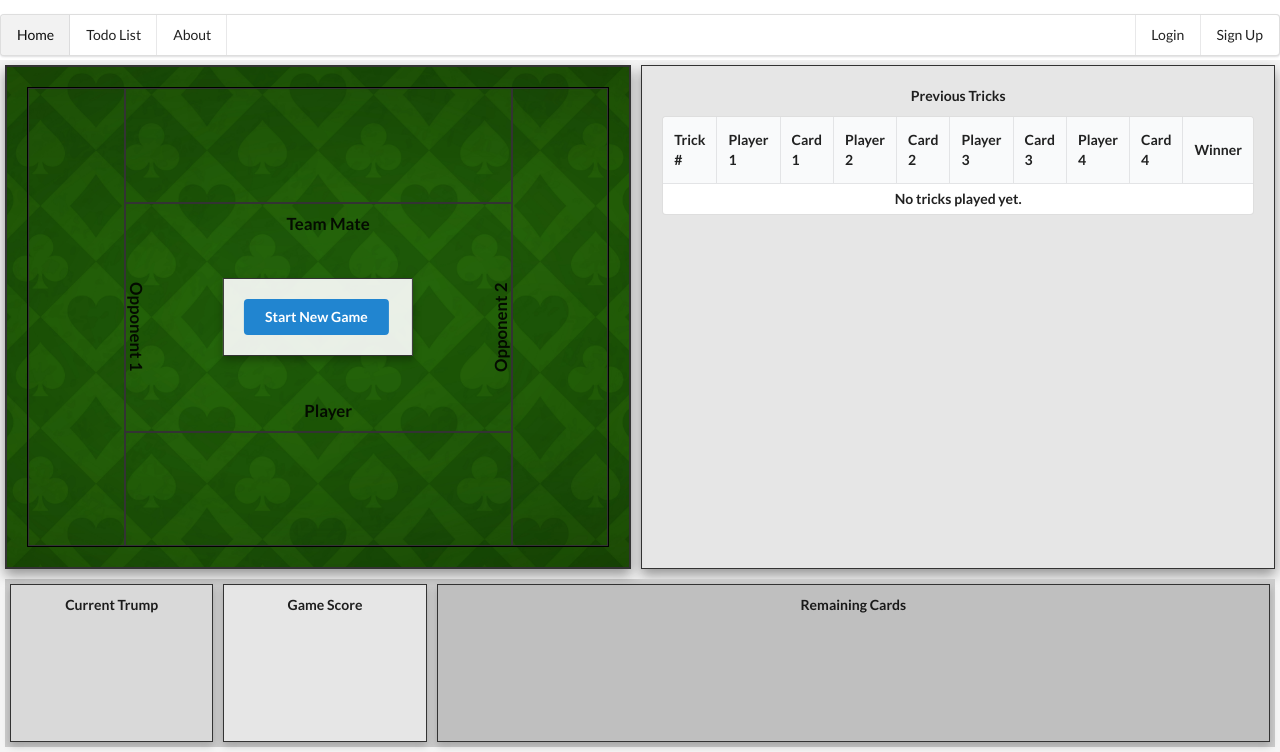
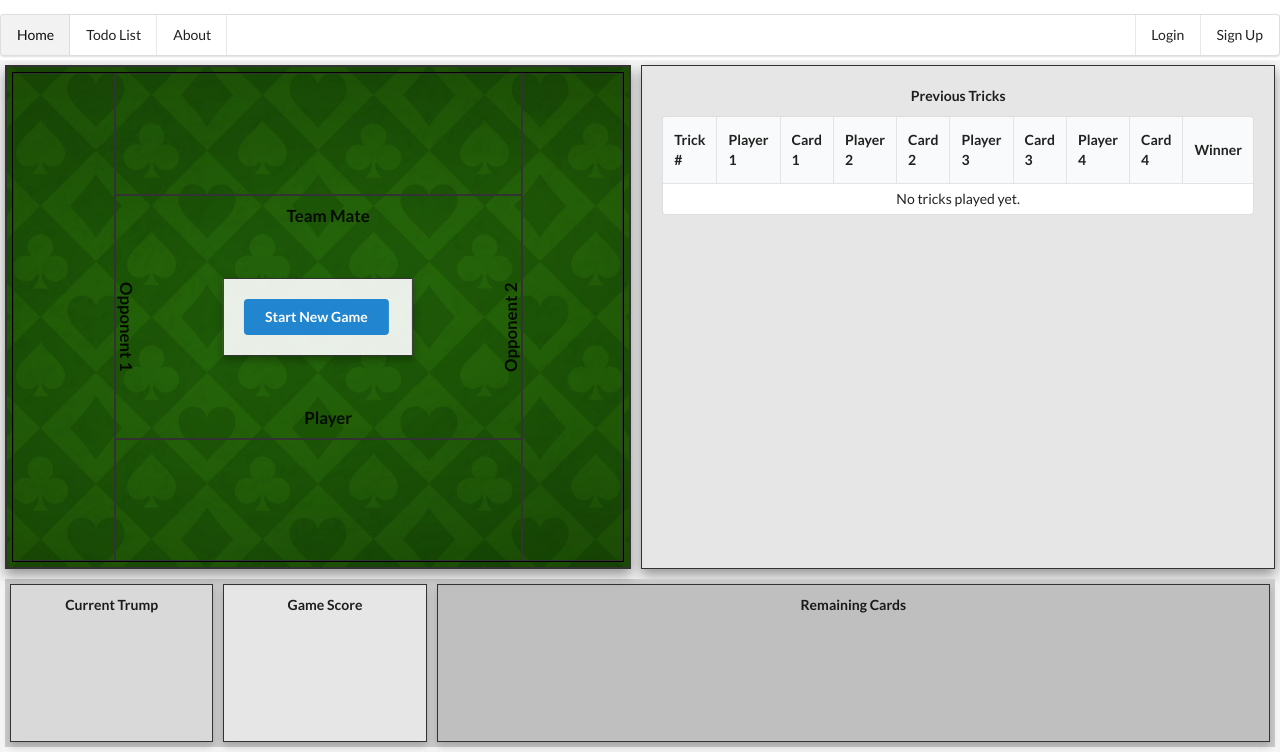
Before and after one commit to gimes28/Euchre-Project, a Django app: page / in a window 1280 px wide. Shown: the part 48-800 px from the top of the page. Run offline with Django 5.2, Linux system fonts and the light colour scheme.

Commit message:
Update UI to show high card, remove bottom row overflow, and prepare new card table css to allow playable cards.

```diff
--- a/App/euchreapp/static/css/styles.css
+++ b/App/euchreapp/static/css/styles.css
@@ -24,7 +24,7 @@
     background-position: center; /* Centers the texture */
     border: 2px solid #333333; /* Dark grey border */
     box-shadow: 0 6px 12px rgba(0, 0, 0, 0.4); /* Shadow */
-    padding: 20px;
+    padding: 5px;
     text-align: center;
 }
 
@@ -123,27 +123,31 @@
     padding: 10px;
     text-align: center;
     font-size: 1.2em;
-    font-weight: bold;
+    font-weight: normal !important;
 }
 
-.rectangle.left {
-    grid-area: left;
+.rectangle.bottom {
+    grid-area: bottom;
+    display: flex;
+    flex-direction: row;
+    justify-content: center;
+    align-items: center;
+    overflow-y: auto;
+    overflow-x: hidden;
+    height: 100%;
+    padding: 0;
 }
 
 .rectangle.top {
     grid-area: top;
-}
-
-.rectangle.center {
-    grid-area: center;
-}
-
-.rectangle.bottom {
-    grid-area: bottom;
-}
-
-.rectangle.right {
-    grid-area: right;
+    display: flex;
+    flex-direction: row;
+    justify-content: center;
+    align-items: center;
+    overflow-y: auto;
+    overflow-x: hidden;
+    height: 100%;
+    padding: 0;
 }
 
 .rectangle.center {
@@ -155,6 +159,7 @@
 
 /* Left side: Rotate cards 90 degrees to the right & align top to bottom */
 .rectangle.left {
+    grid-area: left;
     display: flex;
     flex-direction: column; /* Stacks cards vertically */
     justify-content: center; /* Aligns cards at the top */
@@ -172,6 +177,7 @@
 
 /* Right side: Rotate cards 90 degrees to the left & align top to bottom */
 .rectangle.right {
+    grid-area: right;
     display: flex;
     flex-direction: column; /* Stacks cards vertically */
     justify-content: center; /* Aligns cards at the top */
@@ -186,7 +192,6 @@
     transform: rotate(-90deg); /* Rotates cards 90° left */
     margin: -10px 0; /* Overlaps the cards to remove spacing */
 }
-
 
 .center-top-text,
 .center-bottom-text {
@@ -271,9 +276,10 @@
     margin-top: 20px;
 }
 
-/* Dealer Icon */
+/* Highlight dealer square and add icon */
 .dealer-highlight {
     position: relative;
+    border: 1.5px solid #db2828 !important;
 }
 
 .dealer-icon {
@@ -306,7 +312,8 @@
 }
 
 #previous-tricks-container {
-    max-height: 330px; /* ✅ Updated to 330px */
+    font-weight: normal; /* Make sure the table has regular font to make it easier to read */
+    max-height: 330px; /* Updated to 330px */
     overflow-y: auto;  /* Enables vertical scrolling if content overflows */
     margin-top: 10px;
 }
@@ -317,8 +324,8 @@
 }
 
 .playing-card {
-    width: 80px;  /* Adjust based on card size */
-    height: 111px;
+    width: 72px;  /* Adjust based on card size */
+    height: 100px;
     margin: 5px;
     border-radius: 8px;
     box-shadow: 2px 2px 10px rgba(0, 0, 0, 0.3);
--- a/App/euchreapp/static/js/start_game.js
+++ b/App/euchreapp/static/js/start_game.js
@@ -40,6 +40,18 @@ $(document).ready(function () {
         }
     }
 
+    function displayHighCards(response) {
+        // Display the dealt high cards
+        for (let player in response.dealt_cards) {
+            const cardContainer = $(positions[player]);
+            cardContainer.empty(); // Clear previous cards
+            let highcard = response.dealt_cards[player];
+            //console.log(highcard)
+            let imgSrc = getCardImage(highcard);
+            cardContainer.append(`<img src="${imgSrc}" class="playing-card" data-card="${highcard}" data-player="${player}">`);
+        }
+    }
+
     function revealPlayedCard(player, card) {
         let imgSrc = getCardImage(card);
         $(positions[player]).find(`[data-card='${card}']`).attr("src", imgSrc);
@@ -48,6 +60,7 @@ $(document).ready(function () {
     // Function to display the trump card modal
     function showTrumpCardDialog(card, player) {
         $("#start-game-button").hide();
+        $("#start-game-form").hide();
         $("#ok-round-button").hide();
         $("#modal-round").fadeOut();
         $("#modal-dealer").fadeOut();
@@ -134,7 +147,6 @@ $(document).ready(function () {
 
                 // Update UI with the new trump suit
                 updateTrumpDisplay(response.trump_suit);
-                // displayHumanHand(response.updated_hand);
 
                 // Hide trump modal and show round start confirmation
                 $("#modal-trump").fadeOut();
@@ -146,6 +158,42 @@ $(document).ready(function () {
             }
         });
     }
+
+    // Handle accepting the trump card
+    $("#accept-trump-button").click(function () {
+        resetPlayerHandBeforeTrump(); // Ensure UI is clear before updating
+
+        const currentPlayer = playerOrder[currentPlayerIndex];
+
+        $.ajax({
+            url: "/accept-trump/",
+            type: "POST",
+            data: { player: currentPlayer, card: gameResponse.remaining_cards[0] },
+            success: function (response) {
+                trumpSelected = true;
+                currentSuit = response.trump_suit;
+
+                // Update the trump suit display
+                updateTrumpDisplay(response.trump_suit);
+
+                // Update the player's hand in their rectangle
+                for (let card in response.updated_hand) {
+                    const cardContainer = $(positions[currentPlayer]);
+                    cardContainer.empty(); // Clear previous cards
+                    let newCard = response.updated_hand[card];
+                    console.log(newCard);
+                    let imgSrc = getCardImage(newCard);
+                    cardContainer.append(`<img src="${imgSrc}" class="playing-card" data-card="${newCard}" data-player="${player}">`);
+                }
+
+                // Show the final message
+                showFinalMessage(`${currentPlayer} accepted the trump card!`);
+            },
+            error: function (xhr) {
+                alert("An error occurred while accepting the trump card: " + xhr.responseText);
+            }
+        });
+    });
 
     function rejectTrump(player, trumpRound) {
         currentPlayerIndex++;
@@ -220,38 +268,25 @@ $(document).ready(function () {
             type: "POST",
             success: function (response) {
 
-                // Deal hands AFTER the game has started
-                $.ajax({
-                    url: "/deal-hand/",
-                    type: "POST",
-                    success: function (response) {
-                        if (response.hands && response.hands["Player"]) {
-                            // displayHumanHand(response.hands["Player"]);
-                        }
-                    }
-                });
-
                 // Fetch and update the game score AFTER starting the game
                 $.ajax({
                     url: "/get-game-score/",
                     type: "GET",
-                    success: function(response) {
-                        updateGameScore(response.team1, response.team2);
+                    success: function(response2) {
+                        updateGameScore(response2.team1, response2.team2);
                     },
                     error: function(xhr) {
                         console.error("Error fetching game score:", xhr.responseText);
                     }
                 });
 
-                // Display the dealt cards
-                for (let player in response.dealt_cards) {
-                    $(positions[player]).text(response.dealt_cards[player]);
-                }
+                // Update UI with high card to determine dealer
+                displayHighCards(response);
 
                 // Highlight the dealer
                 $(".rectangle").removeClass("dealer-highlight").find(".dealer-icon").remove();
                 const dealerPosition = positions[response.dealer];
-                $(dealerPosition).addClass("dealer-highlight");
+                $(dealerPosition).addClass("dealer-highlight").find(".dealer-icon").add();
                 $(dealerPosition).prepend(`
                     <img src="/static/images/dealer-icon.jpg" alt="Dealer Icon" class="dealer-icon">
                 `);
@@ -281,12 +316,16 @@ $(document).ready(function () {
                 playerOrder = response.player_order; // Update player order
                 currentPlayerIndex = 0;
                 for (let player in response.hands) {
-                    const cards = response.hands[player].join(", ");
-                    $(positions[player]).text(cards);
+                    // Update UI with new hands
+                    displayDealtCards(response);
 
                     // Highlight the dealer
                     if (player === dealer) {
-                        $(positions[player]).prepend(`
+                        // Highlight the dealer
+                        $(".rectangle").removeClass("dealer-highlight").find(".dealer-icon").remove();
+                        const dealerPosition = positions[response.dealer];
+                        $(dealerPosition).addClass("dealer-highlight").find(".dealer-icon").add();
+                        $(dealerPosition).prepend(`
                             <img src="/static/images/dealer-icon.jpg" alt="Dealer Icon" class="dealer-icon">
                         `);
                     }
@@ -300,13 +339,6 @@ $(document).ready(function () {
             }
         });
     });
-
-    // function displayDealtCards(response) {
-    //     for (let player in response.hands) {
-    //         const cards = response.hands[player].join(", ");
-    //         $(positions[player]).text(cards);
-    //     }
-    // }
 
     function initializeDealerModal(response) {
         dealer = response.dealer;
@@ -332,35 +364,6 @@ $(document).ready(function () {
     function resetPlayerHandBeforeTrump() {
         $("#player-hand").empty(); // Clear displayed cards to prevent double-counting
     }
-
-    // Handle accepting the trump card
-    $("#accept-trump-button").click(function () {
-        resetPlayerHandBeforeTrump(); // Ensure UI is clear before updating
-
-        const currentPlayer = playerOrder[currentPlayerIndex];
-
-        $.ajax({
-            url: "/accept-trump/",
-            type: "POST",
-            data: { player: currentPlayer, card: gameResponse.remaining_cards[0] },
-            success: function (response) {
-                trumpSelected = true;
-                currentSuit = response.trump_suit;
-
-                // Update the trump suit display
-                updateTrumpDisplay(response.trump_suit);
-
-                // Update the player's hand in their rectangle
-                // displayHumanHand(response.updated_hand);
-
-                // Show the final message
-                showFinalMessage(`${currentPlayer} accepted the trump card!`);
-            },
-            error: function (xhr) {
-                alert("An error occurred while accepting the trump card: " + xhr.responseText);
-            }
-        });
-    });
 
     function updateTrumpDisplay(suit) {
         const suitImageMap = {
@@ -495,8 +498,8 @@ $(document).ready(function () {
                 $.ajax({
                     url: "/get-game-score/",
                     type: "GET",
-                    success: function(response) {
-                        updateGameScore(response.team1, response.team2);
+                    success: function(response2) {
+                        updateGameScore(response2.team1, response2.team2);
                     },
                     error: function(xhr) {
                         console.error("Error fetching game score:", xhr.responseText);
@@ -556,10 +559,12 @@ $(document).ready(function () {
                 // Close all modals and reset the UI
                 $(".custom-modal").fadeOut();
                 $(".rectangle").removeClass("dealer-highlight").find(".dealer-icon").remove();
+                $("#remaining-cards-list").html("<p></p>");
 
                 // Show the Start Game button again
                 $("#end-game-button").hide();
                 $("#start-game-button").show();
+                $("#start-game-form").show();
             },
             error: function (xhr) {
                 alert("Error ending the game: " + xhr.responseText);
--- a/App/euchreapp/templates/about.html
+++ b/App/euchreapp/templates/about.html
@@ -156,8 +156,6 @@
                     get all of the tricks, your team will only receive 1 point.
                 </div>
             </div>
-            <h3 class="ui header">Alternate Rules</h3>
-            <p><a href="https://www.youtube.com/watch?v=NJJxUYs6Tgk" target="_blank">Euchre Rules Video</a></p>
         </div>
     </div>
 </body>
```
Also changed, not shown: App/euchreapp/APPSTART.md (+0 -5 lines), App/euchreapp/db.sqlite3.
